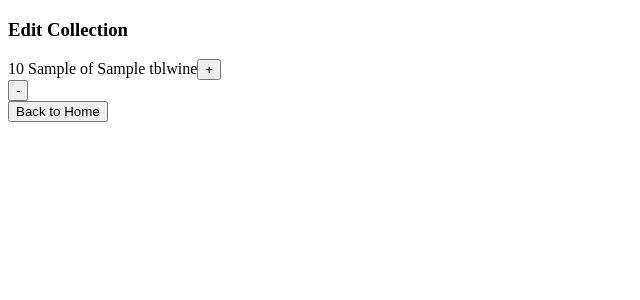
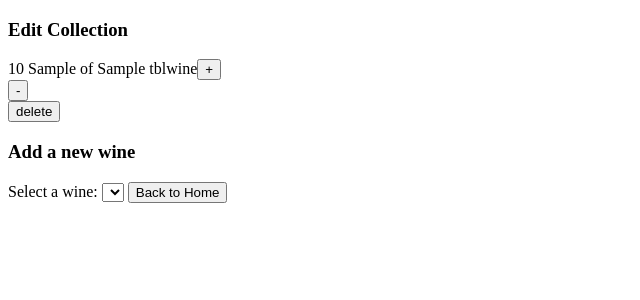
Before and after one commit to Joe-Richards731/Wine-Cellar, a PHP site: page /editCollection.php in a window 1280 px wide. Shown: the top 300 px of the page, without its empty margins (0-640 px from the left). Run offline with PHP 8.4, Linux system fonts and the light colour scheme; the visitor is signed in with stand-in values (Sample User, id 1); tables that the repository leaves empty or names only in its code hold one stand-in row (values such as "Sample post"); lists and menus that the app fills with data are empty.

Commit message:
24/11/26

```diff
--- a/editCollection.php
+++ b/editCollection.php
@@ -32,9 +32,22 @@
             echo('<input type="text" name="wine" hidden value='.$row["wID"].'>');
             echo('<input type="submit" value="-"><br></form>');
 
+            echo('<form action="deleteBottle.php" method = "POST"> '); //sends through to delete a bottle/case from the collection
+            echo('<input type="text" name="wine" hidden value='.$row["wID"].'>');
+            echo('<input type="submit" value="delete"><br></form>');
+
         }
     ?>
 
-     <a href="admin.php"><button > Back to Home </button></a>
+    <h3>Add a new wine</h3>
+    <form action="addToCollection.php" method="POST">
+        Select a wine:
+        <select name="wine">
+        <?php
+            $stmt1=$conn->prepare("SELECT wineName")
+        ?>
+        </select>
+
+    <a href="admin.php"><button > Back to Home </button></a>
 
 </body>
```
Also changed, not shown: deleteBottle.php (added, +9 -0 lines).
